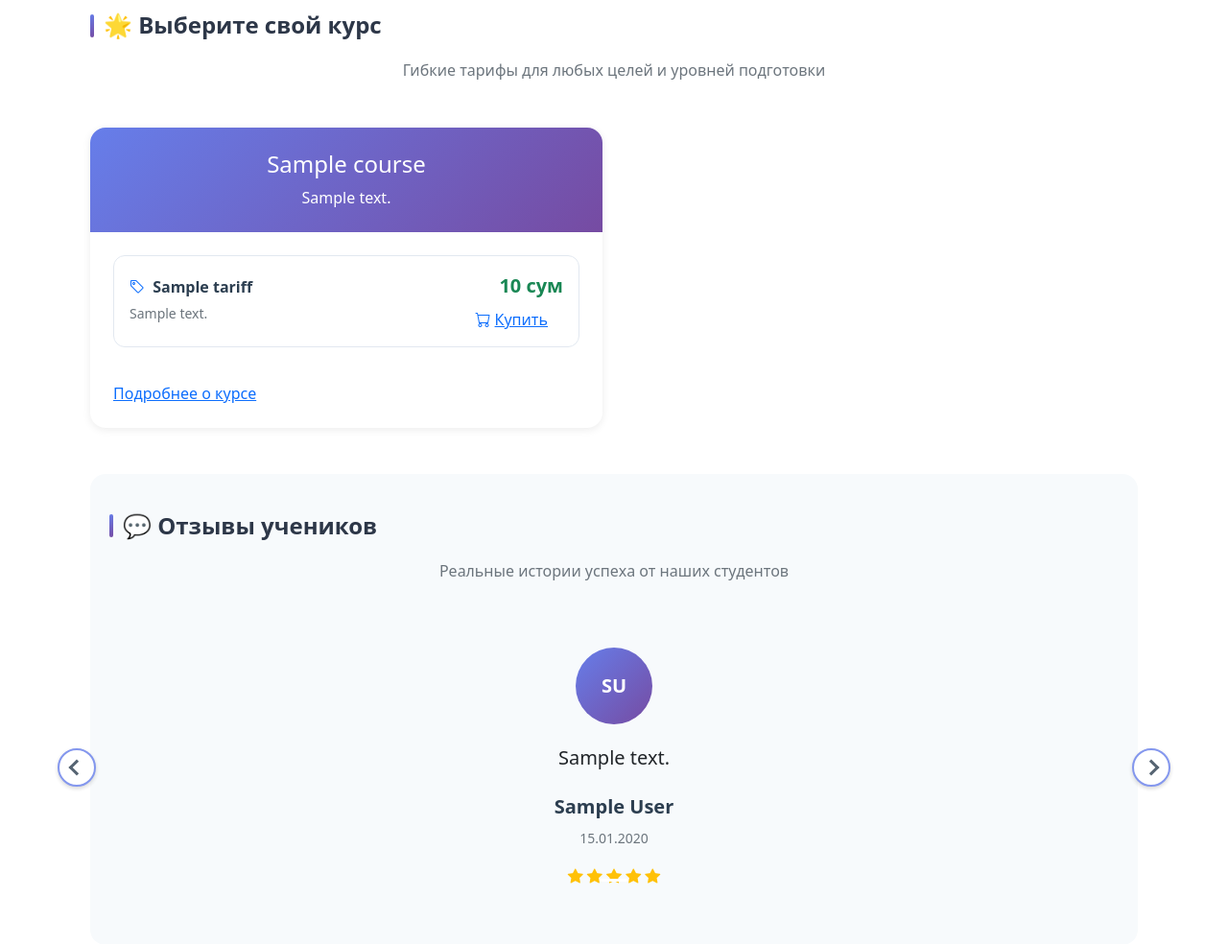
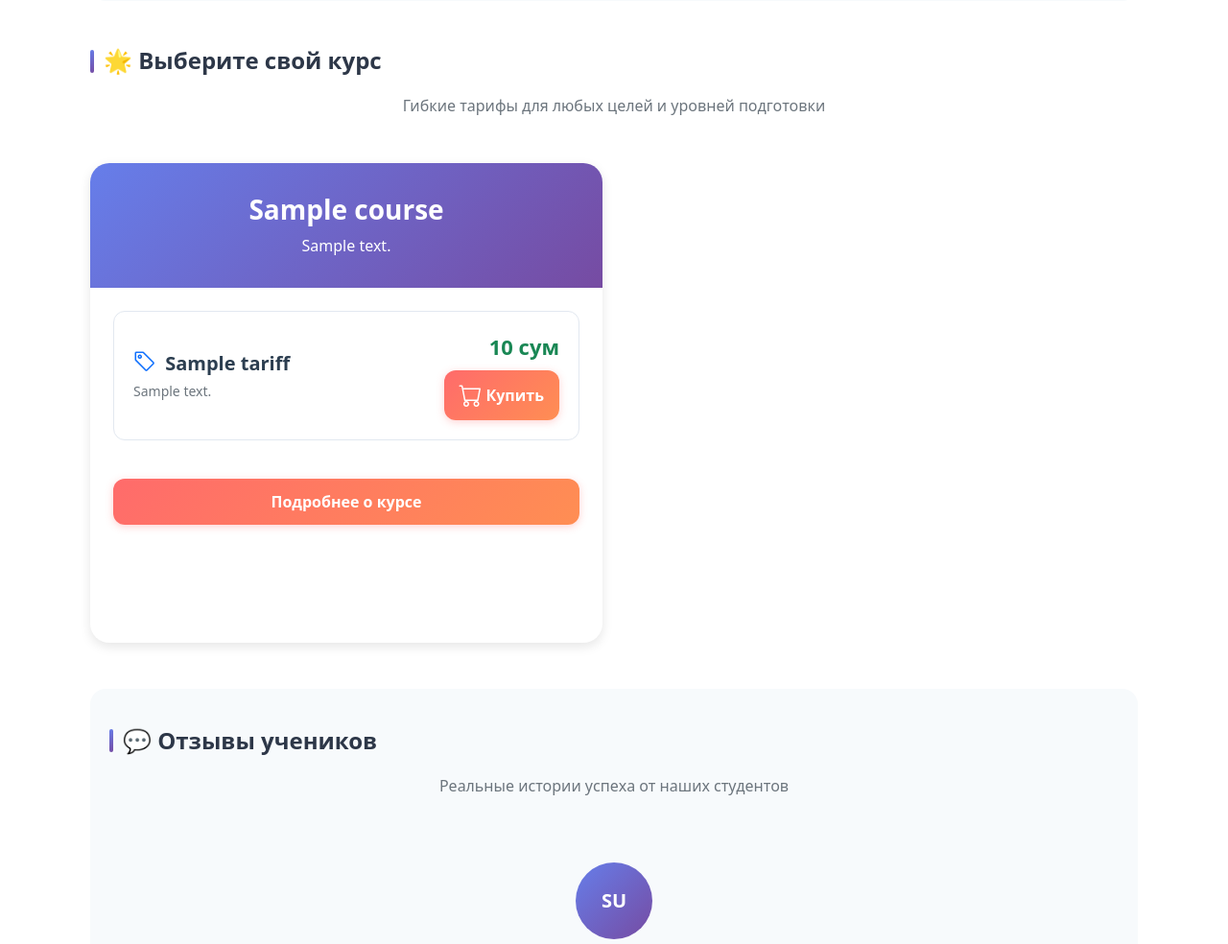
Before and after one commit to d1knight/studyeng, a Django app: page / in a window 1280 px wide. Shown: the part 1304-2288 px from the top of the page at 96% size. Run offline with Django 5.2, Linux system fonts and the light colour scheme; tables that the repository leaves empty hold one stand-in row (values such as "Sample post"); some libraries are stand-ins or nearby versions.

Commit message:
frontReady

```diff
--- a/english/templates/english/index.html
+++ b/english/templates/english/index.html
@@ -3,7 +3,7 @@
 {% block title %}Главная{% endblock %}
 {% block content %}
 <style>
-  /* Hero Section - с изображением преподавателя */
+  /* Hero Section */
   .hero-section {
     background: linear-gradient(135deg, #667eea 0%, #764ba2 100%);
     border-radius: 20px;
@@ -66,7 +66,34 @@
     color: #fff !important;
   }
 
-  /* Learning Process Section - ВСЕ ИЗОБРАЖЕНИЯ СОХРАНЕНЫ */
+  /* Course Button */
+  .course-btn {
+    background: linear-gradient(135deg, #ff6b6b 0%, #ff8e53 100%);
+    color: #fff;
+    font-weight: 600;
+    padding: 12px 24px;
+    border-radius: 12px;
+    box-shadow: 0 2px 8px rgba(255, 107, 107, 0.3);
+    transition: all 0.3s ease;
+    text-decoration: none;
+    display: inline-flex;
+    align-items: center;
+    justify-content: center;
+  }
+
+  .course-btn:hover {
+    background: linear-gradient(135deg, #ff8e53 0%, #ff6b6b 100%);
+    box-shadow: 0 4px 12px rgba(255, 107, 107, 0.4);
+    color: #fff;
+    transform: translateY(-2px);
+  }
+
+  .course-btn i {
+    margin-right: 8px;
+    font-size: 1.2em;
+  }
+
+  /* Learning Process Section */
   .learning-process {
     background: #f7fafc;
     border-radius: 16px;
@@ -131,29 +158,40 @@
   /* Tariffs Section */
   .tariff-card {
     border: none;
-    border-radius: 16px;
+    border-radius: 20px;
     background: #fff;
-    box-shadow: 0 2px 8px rgba(0,0,0,0.08);
+    box-shadow: 0 4px 12px rgba(0,0,0,0.1);
     transition: all 0.3s ease;
     overflow: hidden;
+    min-height: 500px; /* Увеличенный размер карточки */
   }
 
   .tariff-card:hover {
-    transform: translateY(-4px);
-    box-shadow: 0 8px 24px rgba(102, 126, 234, 0.15);
+    transform: translateY(-6px);
+    box-shadow: 0 12px 32px rgba(102, 126, 234, 0.2);
   }
 
   .tariff-header {
     background: linear-gradient(135deg, #667eea 0%, #764ba2 100%);
     color: #fff;
-    padding: 24px;
+    padding: 32px;
+    text-align: center;
+  }
+
+  .tariff-header h4 {
+    font-size: 28px;
+    font-weight: 700;
+  }
+
+  .tariff-header p {
+    font-size: 16px;
   }
 
   .tariff-item {
     border: 1px solid #e2e8f0;
     border-radius: 12px;
-    padding: 16px;
-    margin-bottom: 12px;
+    padding: 20px;
+    margin-bottom: 16px;
     transition: all 0.3s ease;
     background: #fff;
   }
@@ -161,6 +199,25 @@
   .tariff-item:hover {
     border-color: #667eea;
     box-shadow: 0 4px 12px rgba(102, 126, 234, 0.1);
+  }
+
+  .tariff-item i {
+    font-size: 24px; /* Увеличенный размер иконок */
+    margin-right: 12px;
+  }
+
+  .tariff-item h6 {
+    font-size: 20px;
+    font-weight: 600;
+  }
+
+  .tariff-item .badge {
+    font-size: 14px;
+    padding: 8px 16px;
+  }
+
+  .tariff-item .fs-5 {
+    font-size: 22px !important; /* Увеличенный размер цены */
   }
 
   /* Comments Section */
@@ -210,7 +267,7 @@
     outline: none;
   }
 
-  /* Карусель */
+  /* Carousel */
   .carousel-control-prev-icon,
   .carousel-control-next-icon {
     background: #fff;
@@ -226,7 +283,7 @@
 </style>
 
 <div class="container my-5">
-  <!-- Hero Section - ИЗОБРАЖЕНИЕ ПРЕПОДАВАТЕЛЯ СОХРАНЕНО -->
+  <!-- Hero Section -->
   <section class="hero-section">
     <div class="row align-items-center g-4">
       <div class="col-lg-6">
@@ -251,7 +308,7 @@
       </div>
       <div class="col-lg-6 text-center">
         <img
-          src="https://cdn.cpdonline.co.uk/wp-content/uploads/2023/02/24155222/Teacher-Teaching-Online.jpg"
+          src="{% static 'img/teacher.png'  %}"
           class="img-fluid rounded-4 shadow-lg"
           alt="Преподаватель Байрам"
           style="max-height: 500px; object-fit: cover; border-radius: 16px;"
@@ -260,7 +317,7 @@
     </div>
   </section>
 
-  <!-- Learning Process Section - ВСЕ 3 ИЗОБРАЖЕНИЯ СОХРАНЕНЫ -->
+  <!-- Learning Process Section -->
   <section class="learning-process my-5">
     <div class="text-center mb-5">
       <h2 class="section-title">📚 Как проходит обучение</h2>
@@ -269,7 +326,7 @@
     <div class="row g-4">
       <div class="col-md-4">
         <div class="process-card position-relative">
-          <img src="https://antaltalent.ru/wp-content/uploads/2023/01/tpk_prev.jpg" alt="Тестирование" />
+          <img src="{% static 'img/test.png' %}" alt="Тестирование" />
           <span class="process-badge">Шаг 1</span>
           <div class="process-card-body">
             <h5 class="fw-bold mb-3">
@@ -283,7 +340,7 @@
 
       <div class="col-md-4">
         <div class="process-card position-relative">
-          <img src="https://www.unicraft.org/wp-content/uploads/2021/02/cropped-colleagues-generating-business-ideas_1098-19137.jpg" alt="Обратная связь" />
+          <img src="{% static 'img/support.png' %}" alt="Обратная связь" />
           <span class="process-badge bg-success text-white">Шаг 2</span>
           <div class="process-card-body">
             <h5 class="fw-bold mb-3">
@@ -297,7 +354,7 @@
 
       <div class="col-md-4">
         <div class="process-card position-relative">
-          <img src="https://shablon.klev.club/uploads/posts/2024-09/shablon-klev-club-zl8b-p-shabloni-kalendar-na-mesyats-bez-dat-1.jpg" alt="График занятий" />
+          <img src="{% static 'img/calendar.png' %}" alt="График занятий" />
           <span class="process-badge bg-info text-white">Шаг 3</span>
           <div class="process-card-body">
             <h5 class="fw-bold mb-3">
@@ -417,7 +474,7 @@
     </div>
     {% endif %}
 
-    <!-- Форма комментария -->
+    <!-- Comment Form -->
     {% if user.is_authenticated %}
     <div class="mt-5">
       <div class="comment-form mx-auto" style="max-width: 700px;">
@@ -431,8 +488,7 @@
       </div>
     </div>
     {% endif %}
-  </section>
-</div>
+  </div>
 
 <!-- AJAX для комментариев -->
 {% if user.is_authenticated %}
```
Also changed, not shown: static/img/calendar.png (added), static/img/support.png (added), static/img/test.png (added), 2 other files.
